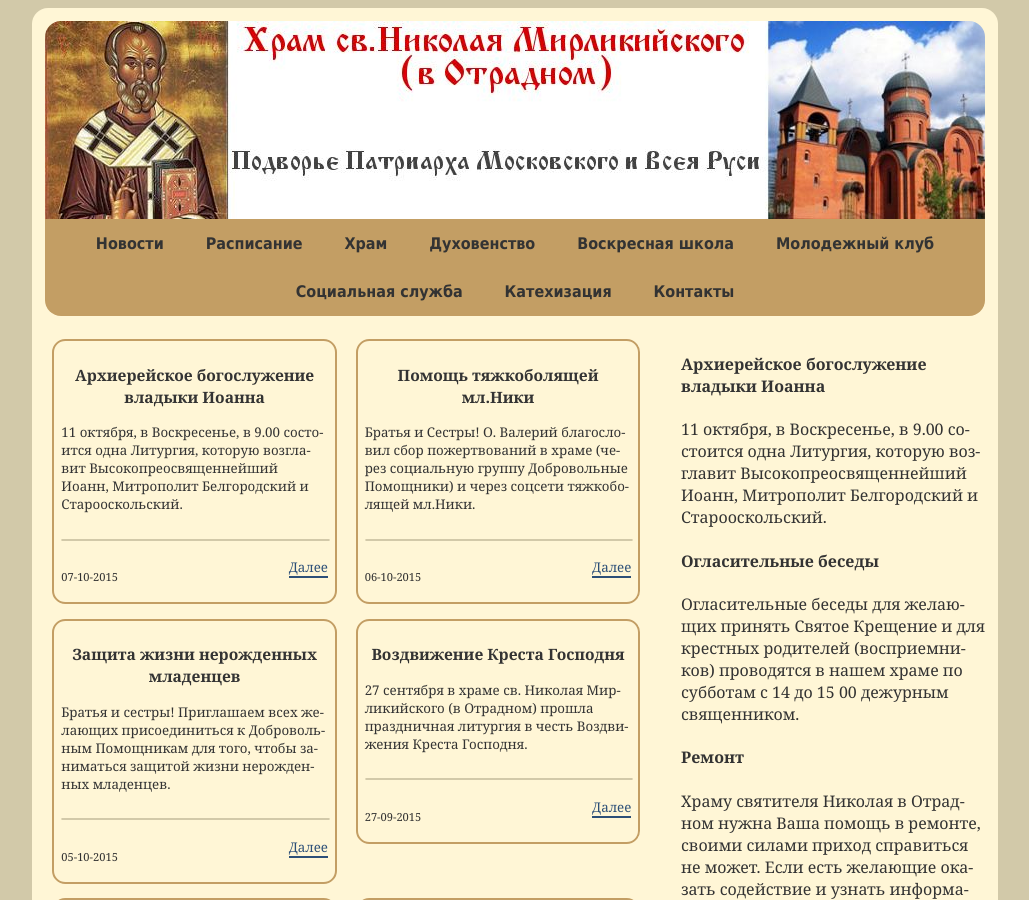
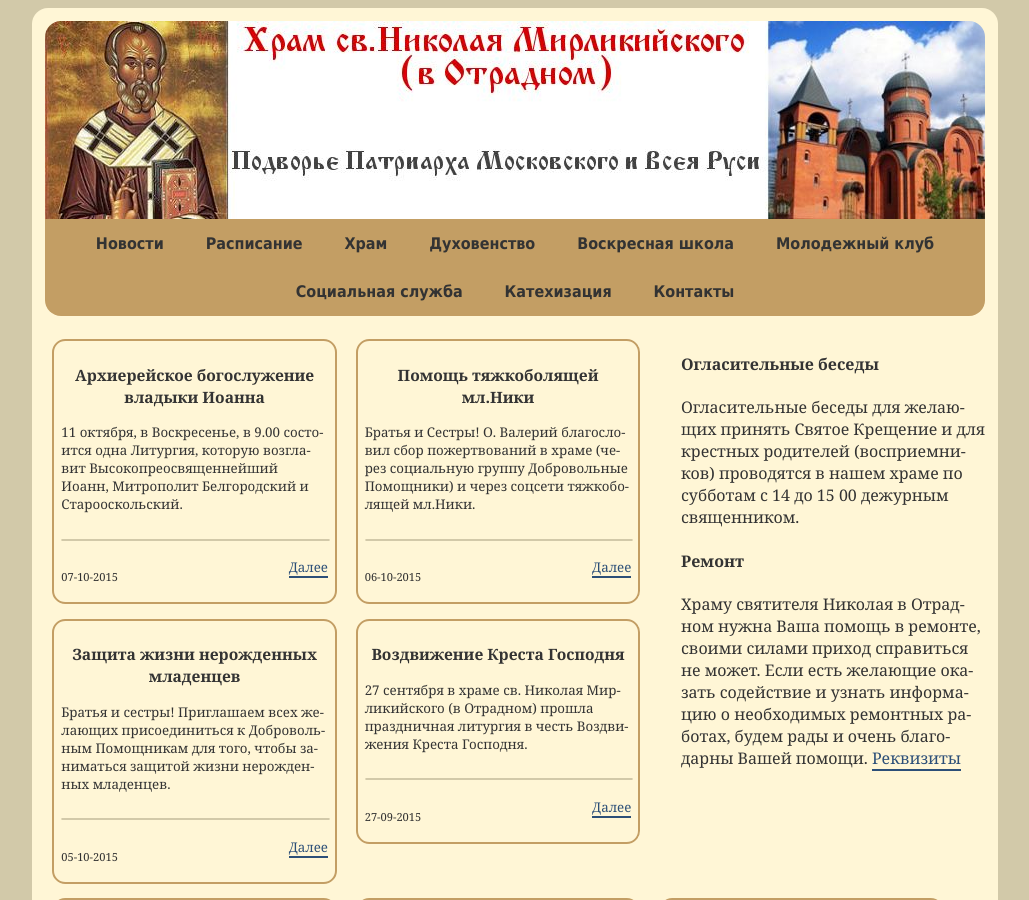
Before and after one commit to hramotradnoe/hramotradnoe.github.io, a Jekyll site: the page built from index.html, in a window 1280 px wide and 900 px high. Shown: the whole window, without its empty margins (125-1154 px from the left). Built offline with Jekyll 4.4.1, drawn with Linux system fonts in a browser that asks for light colours; Markdown is read by kramdown in place of the engine named in the settings.

Commit message:
Update ads.yml

```diff
--- a/_data/ads.yml
+++ b/_data/ads.yml
@@ -1,5 +1,3 @@
-- title     : Архиерейское богослужение владыки Иоанна
-  description : 11 октября, в Воскресенье, в 9.00 состоится одна Литургия, которую возглавит Высокопреосвященнейший Иоанн, Митрополит Белгородский и Старооскольский.
 - title     : Огласительные беседы
   description : Огласительные  беседы для желающих принять Святое Крещение и для крестных родителей (восприемников) проводятся в нашем храме по субботам с 14 до 15 00 дежурным священником.
 - title       : Ремонт
```
